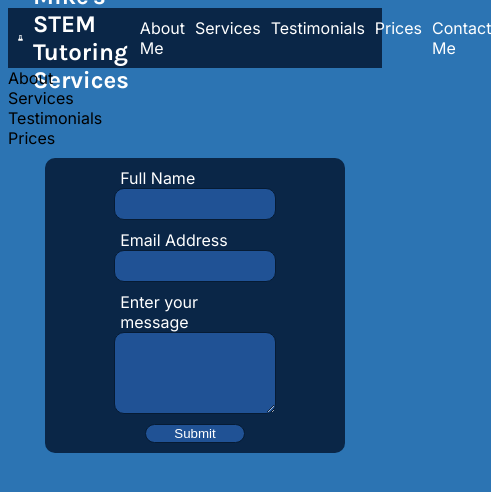
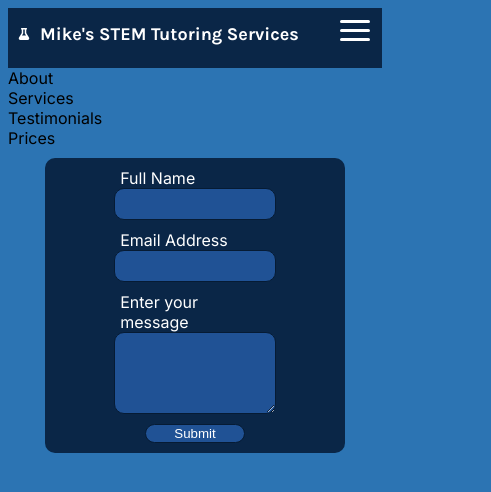
Before and after one commit to urbannomad94/mikes-stem-tutoring, a React (Vite) app: page / in a window 390 px wide. Shown: the top 492 px of the page, 491 px wide, since content can reach past the window. Built offline with nearby package versions, Linux system fonts and the light colour scheme; the HTML template or start-up script is replaced by a standard one.

Commit message:
add hamburger menu for mobile

```diff
--- a/src/components/Navbar.jsx
+++ b/src/components/Navbar.jsx
@@ -1,19 +1,29 @@
+import { useState } from "react";
 import { FaFlask } from "react-icons/fa";
 
 export const Navbar = () => {
+  const [menuOpen, setMenuOpen] = useState(false);
+
   return (
     <nav id="top" className='nav-container'>
       <a href="#top" className="nav-logo">
         <FaFlask />
         <h1>Mike's STEM Tutoring Services</h1>
       </a>
-      <div className="nav-sections">
-        <a href="#">About Me</a>
-        <a href="#">Services</a>
-        <a href="#">Testimonials</a>
-        <a href="#">Prices</a>
-        <a href="#contact">Contact Me</a>
-      </div>
+      <a href="#" className='toggle-btn' onClick={() => {
+        setMenuOpen(prevState => !prevState)
+      }}>
+        <span className="bar"></span>
+        <span className="bar"></span>
+        <span className="bar"></span>
+      </a>
+      <ul className={`nav-sections ${menuOpen ? 'active' : ''}`}>
+        <li><a href="#">About Me</a></li>
+        <li><a href="#">Services</a></li>
+        <li><a href="#">Testimonials</a></li>
+        <li><a href="#">Prices</a></li>
+        <li><a href="#contact">Contact Me</a></li>
+      </ul>
     </nav>
   )
 }
--- a/src/index.css
+++ b/src/index.css
@@ -9,6 +9,10 @@ body {
 }
 
 /* Navbar */
+
+nav {
+  white-space: nowrap;
+}
 
 .nav-container {
   display: flex;
@@ -26,18 +30,74 @@ body {
   font-family: Karla, sans-serif;
 }
 
-.nav-sections {
-  display: flex;
-  gap: 10px;
-}
-
 nav a {
   color: #fff;
   text-decoration: none;
 }
 
-.nav-sections a:hover {
+nav ul {
+  display: flex;
+  gap: 10px;
+  margin: 0;
+  padding: 0;
+}
+
+nav li {
+  list-style: none;
+}
+
+nav li a:hover {
   color: rgb(192, 192, 192);
+}
+
+/* Hamburger Menu for Mobile */
+
+.toggle-btn {
+  position: absolute;
+  top: 20px;
+  right: 20px;
+  display: none;
+  flex-direction: column;
+  justify-content: space-between;
+  width: 30px;
+  height: 21px;
+}
+
+.toggle-btn .bar {
+  height: 3px;
+  width: 100%;
+  background-color: white;
+  border-radius: 10px;
+}
+
+@media (max-width: 800px) {
+  .toggle-btn {
+    display: flex;
+  }
+
+  .nav-container {
+    flex-direction: column;
+    align-items: flex-start;
+  }
+
+  .nav-sections {
+    display: none;
+    width: 100%;
+    flex-direction: column;
+  }
+
+  .nav-sections li {
+    text-align: center;
+  }
+
+  .nav-sections.active {
+    display: flex;
+    padding: 10px 0;
+    background-color: #205295;
+    border-bottom-right-radius: 10px;
+    border-bottom-left-radius: 10px;
+    z-index: 1;
+  }
 }
 
 /* Contact Form */
@@ -105,3 +165,10 @@ form textarea {
 .btn:active {
   transform: scale(0.9);
 }
+
+/* Responsive */
+@media (max-width: 930px) {
+  .nav-logo {
+    font-size: 12px;
+  }
+}
```
